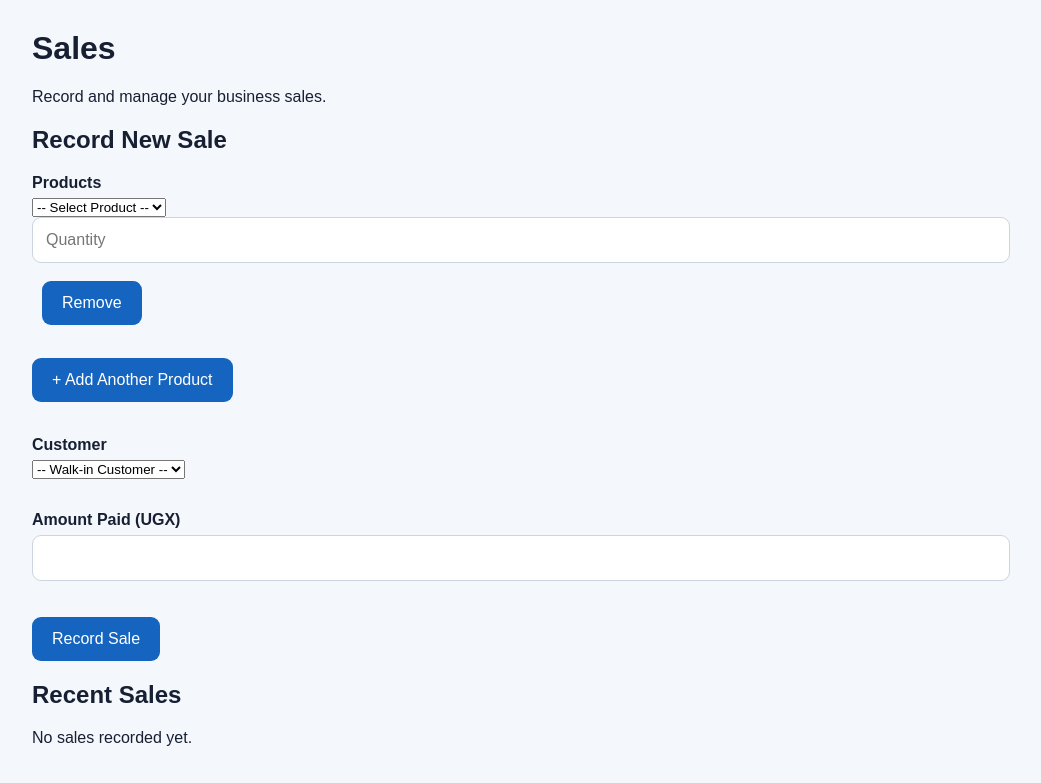
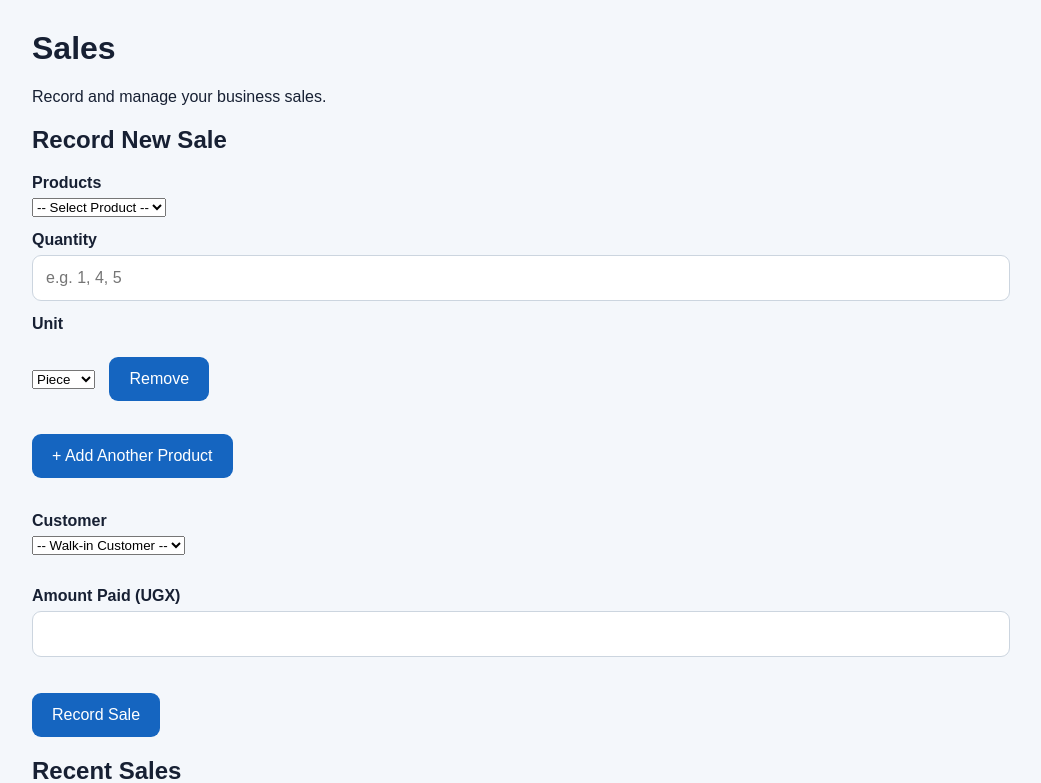
Before and after one commit to Okidi-richard/Business-Sales-Tracker, a Flask app: template templates/sales.html in a window 1280 px wide. Shown: the part 48-831 px from the top of the page, without its empty margins (119-1160 px from the left). Before the commit the page ends 794 px from the top, so only its background shows below. Run offline with Flask 3, Linux system fonts and the light colour scheme; the template is opened without the code that fills it, so the values that code supplies are empty.

Commit message:
Enhance sales form with labels and updated placeholder
Added labels for quantity and unit inputs and updated the placeholder for quantity.

```diff
--- a/templates/sales.html
+++ b/templates/sales.html
@@ -40,15 +40,31 @@
 
             </select>
 
+            <label for="quantity">Quantity</label>
 <input
     type="number"
     name="quantity"
+    id="quantity"
     min="0.01"
     step="0.01"
-                placeholder="Quantity"
+    placeholder="e.g. 1, 4, 5"
     required
 >
 
+<label for="unit">Unit</label>
+<select name="unit" id="unit" required>
+    <option value="piece">Piece</option>
+    <option value="box">Box</option>
+    <option value="carton">Carton</option>
+    <option value="kg">Kg</option>
+    <option value="g">Gram</option>
+    <option value="bag">Bag</option>
+    <option value="litre">Litre</option>
+    <option value="metre">Metre</option>
+    <option value="dozen">Dozen</option>
+    <option value="pair">Pair</option>
+    <option value="other">Other</option>
+</select>
             <button type="button" onclick="removeProduct(this)" style="margin-left: 10px;">
                 Remove
             </button>
```
Lines whose indentation alone changed are shown as unchanged.
